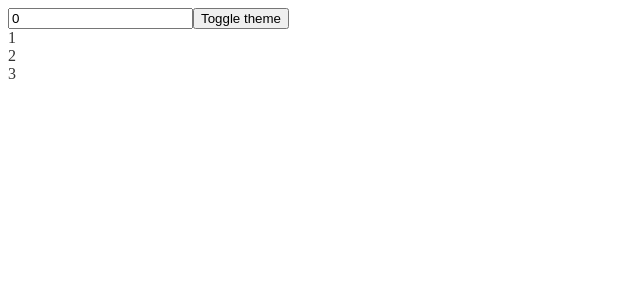
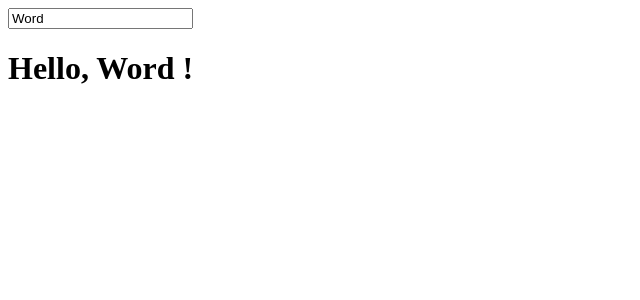
Before and after one commit to Milltiades/react-course, a React (Vite) app: page / in a window 1280 px wide. Shown: the top 300 px of the page, without its empty margins (0-640 px from the left). Built offline with nearby package versions, Linux system fonts and the light colour scheme.

Commit message:
stateless vs stateful components

```diff
--- a/src/App.jsx
+++ b/src/App.jsx
@@ -14,7 +14,10 @@ import './App.css';
 // import Memoization from './Memoization';
 // import MyInput from './MyInput.jsx';
 // import UseMemo from './UseMemo';
-import UseCallback from './UseCallback';
+// import UseCallback from './UseCallback';
+
+// import PresentationalComponent from './PresentationalComponent';
+import ContainerComponent from './ContainerComponent';
 
 // import { createTodos } from './utils.jsx';
 // import TodoList from './TodoList.jsx';
@@ -193,7 +196,8 @@ function App() {
 {/* <State/> */}
 {/* <Memoization/> */}
 {/* <UseMemo/> */}
-<UseCallback/>
+{/* <UseCallback/> */}
+<ContainerComponent/>
   </>
   );
 }
--- /dev/null
+++ b/src/ContainerComponent.jsx
@@ -0,0 +1,18 @@
+import React, { useState } from 'react'
+import PresentationalComponent from './PresentationalComponent'
+
+const ContainerComponent = () => {
+    const [name, setName] = useState('Word')
+
+    const handleChange = (e) => {
+        setName(e.target.value)
+    }
+  return (
+    <div>
+        <input type="text" value={name} onChange={handleChange} />
+        <PresentationalComponent name ={name}/>
+    </div>
+  )
+}
+
+export default ContainerComponent
--- /dev/null
+++ b/src/PresentationalComponent.jsx
@@ -0,0 +1,7 @@
+import React from 'react'
+
+const PresentationalComponent = ({name}) => {
+  return <h1>Hello, {name} !</h1>
+}
+
+export default PresentationalComponent
```
